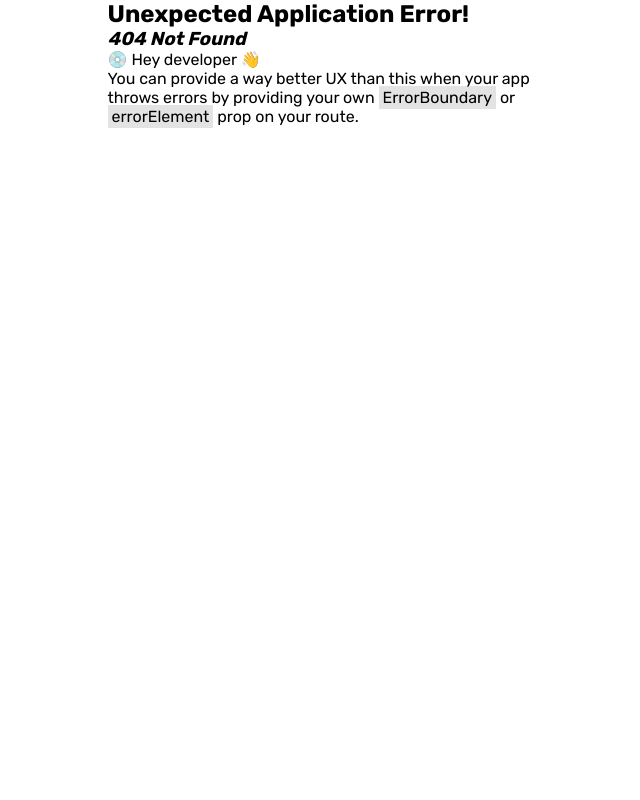
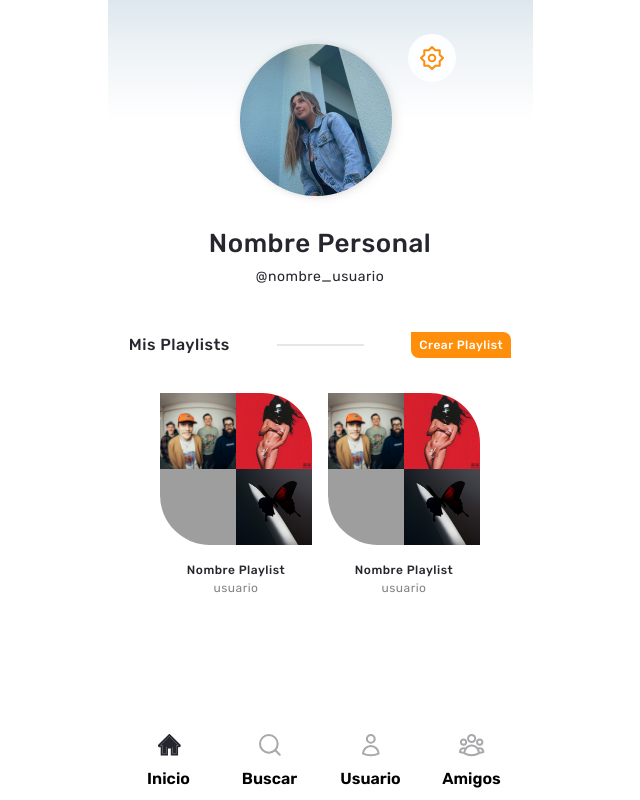
Before and after one commit to santiagochimko/AppMusica_Gonzalo_Maximiliano_Santiago, a React (Vite) app in the folder Front-end/: page /user_profile in a window 1280 px wide. Before the commit this address had no page. Shown: the whole page, without its empty margins (320-960 px from the left). Built offline with nearby package versions, Linux system fonts and the light colour scheme; grey boxes are pictures that could not be loaded.

Commit message:
Pantalla y estilo de Perfil

```diff
--- a/Front-end/src/Components/BottomBar.jsx
+++ b/Front-end/src/Components/BottomBar.jsx
@@ -15,6 +15,10 @@ const BottomBar = () =>{
     const handleSearch = () => {
         // Lógica para el botón de inicio de sesión
         navigate (`/searcher`)
+    };
+    const handleProfile = () => {
+        // Lógica para el botón de inicio de sesión
+        navigate (`/user_profile`)
     };
 
     return(
@@ -34,7 +38,7 @@ const BottomBar = () =>{
         </button>
 
         <button className="bottom-buttons">
-            <img src={user} alt="" />
+            <img src={user} alt="" onClick={handleProfile}/>
             Usuario
         </button>
         <button className="bottom-buttons">
--- a/Front-end/src/main.jsx
+++ b/Front-end/src/main.jsx
@@ -10,6 +10,7 @@ import Home2 from "./views/Home2.jsx";
 import MatchScreen from "./views/matchScreen.jsx";
 import MatchResult from "./views/MatchResult.jsx";
 import Searcher from "./views/Searcher.jsx";
+import UserProfile from "./views/UserProfile.jsx";
 
 const router = createBrowserRouter([
   {
@@ -44,6 +45,10 @@ const router = createBrowserRouter([
     path: "/searcher",
     element: <Searcher/>,
   },
+  {
+    path: "/user_profile",
+    element: <UserProfile/>,
+  },
 
 ]);
 
--- /dev/null
+++ b/Front-end/src/styles/UserProfile.css
@@ -0,0 +1,132 @@
+.user-top-gradient {
+    position: absolute;
+    width: 100%;
+    height: 160px;
+    opacity: 0.25;
+    background: linear-gradient(360deg, rgba(253, 254, 255, 0.00) 25%, rgba(102, 149, 175, 0.53) 75%, rgba(102, 149, 175, 0.90) 100%);
+    z-index: 0;
+}
+
+#profile-header {
+    display: flex;
+    gap: 0;
+    padding: 0;
+}
+
+#profile-header h1 {
+    color: #26262E;
+    font-size: 26px;
+    font-weight: 500;
+    line-height: 36px;
+    letter-spacing: 0.5px;
+    margin-bottom: 4px;
+}
+
+#profile-header h2 {
+    color: #26262E;
+    font-size: 14px;
+    font-weight: 400;
+    line-height: 21px;
+    letter-spacing: 0.5px;
+}
+
+.profile-container {
+    display: flex;
+    margin-left: 48px;
+}
+
+.profile-container img {
+    margin-bottom: 16px;
+}
+
+header button {
+    width: 48px;
+    height: 48px;
+    padding: 0;
+    border: none;
+    align-items: baseline;
+}
+
+.dividerContainer h2 {
+    color: #26262E;
+    font-size: 16px;
+    font-weight: 500;
+    line-height: 24px;
+    letter-spacing: 0.5px;
+}
+
+.divider {
+    width: 87px;
+    height: 2px;
+}
+
+.dividerContainer button {
+    width: 100px;
+    border-radius: 0px 8px;
+    background: #FF8E0A;
+    display: flex;
+    padding: 4px 8px;
+    justify-content: center;
+    align-items: center;
+    gap: 4px;
+    color: #FDFEFF;
+    font-size: 12px;
+    font-weight: 500;
+    line-height: 18px;
+    letter-spacing: 0.5px;
+    border: none;
+}
+#playlistContainer{
+    height: auto;
+    padding: 0;
+    flex-direction: row;
+    justify-content: center;
+    gap: 16px;
+}
+
+.playlistCard {
+    width: 152px;
+    margin-top: 23px;
+}
+
+.playlistCard .ssinger {
+    width: 100%;
+    display: flex;
+    flex-direction: column;
+    align-content: center;
+    height: 152px;
+}
+
+.ssinger2 {
+    height: 76px;
+    width: 76px;
+}
+
+.ssinger3 {
+    height: 76px;
+    width: 76px;
+    overflow: hidden;
+}
+
+.playlistCard h2{
+color: #26262E;
+text-align: center;
+font-size: 12px;
+font-weight: 500;
+line-height: 18px;
+letter-spacing: 0.5px;
+margin-top: 16px;
+}
+
+.playlistCard h3{
+color: #838486;
+text-align: center;
+font-size: 12px;
+font-weight: 400;
+line-height: 18px;
+letter-spacing: 0.5px;
+}
+
+.bottom-bar {
+    background: transparent;
+}
--- /dev/null
+++ b/Front-end/src/views/UserProfile.jsx
@@ -0,0 +1,58 @@
+import React, { useState, useEffect } from "react";
+import "../styles/UserProfile.css";
+import BottomBar from "../components/BottomBar";
+import fotoPerfil from "../assets/Rectangle2.png";
+import cogwheel from "../assets/btn-circle-small.svg";
+import singer from "../assets/artist/1.png";
+import singer2 from "../assets/artist/2.png";
+import singer3 from "../assets/artist/3.png";
+import singer4 from "../assets/artist/4.png";
+
+const UserProfile = () => {
+  return (
+    <main id="main-searcher">
+      <div className="user-top-gradient"></div>
+      <header id="profile-header">
+        <div className="profile-container">
+          <img src={fotoPerfil} alt="foto de perfil" />
+          <button>
+            <img src={cogwheel} alt="icono configuracion" />
+          </button>
+        </div>
+        <h1>Nombre Personal</h1>
+        <h2>@nombre_usuario</h2>
+      </header>
+      <div className="dividerContainer">
+        <h2>Mis Playlists</h2>
+        <div className="divider"></div>
+        <button>Crear Playlist</button>
+      </div>
+      <section id="playlistContainer">
+        <article className="playlistCard">
+          <div className="ssinger">
+            <img src={singer} className="ssinger2" />
+            <img src={singer2} className="ssinger2" />
+            <img src={singer3} className="ssinger3" />
+            <img src={singer4} className="ssinger2" />
+          </div>
+          <h2 className="">Nombre Playlist</h2>
+          <h3 className="">usuario</h3>
+        </article>
+        <article className="playlistCard">
+          <div className="ssinger">
+            <img src={singer} className="ssinger2" />
+            <img src={singer2} className="ssinger2" />
+            <img src={singer3} className="ssinger3" />
+            <img src={singer4} className="ssinger2" />
+          </div>
+          <h2 className="">Nombre Playlist</h2>
+          <h3 className="">usuario</h3>
+        </article>
+      </section>
+
+      <BottomBar />
+    </main>
+  );
+};
+
+export default UserProfile;
```
Also changed, not shown: Front-end/src/assets/Rectangle2.png (added), Front-end/src/assets/btn-circle-small.svg (added).
